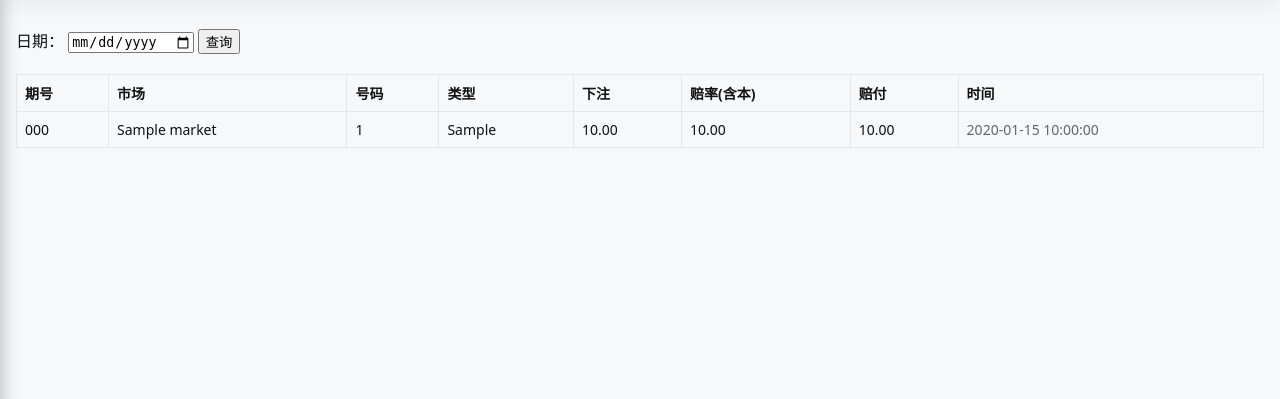
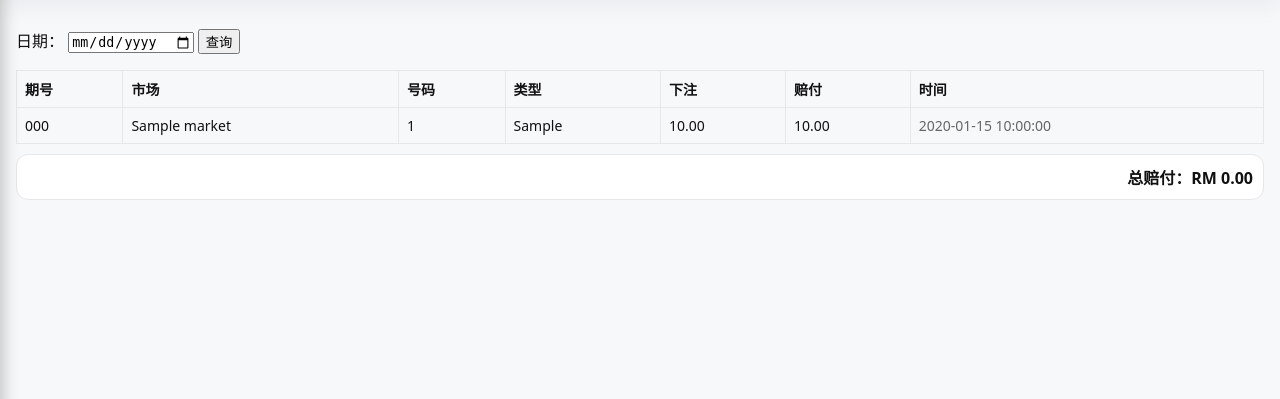
Before and after one commit to boonjun123654/2D, a Flask app: template templates/winning_2d.html in a window 1280 px wide. Shown: the part 63-462 px from the top of the page. Run offline with Flask 3, Linux system fonts and the light colour scheme; the template is opened without the code that fills it: most values are stand-ins (such as "Sample title", 1, 10 or a date in 2020); some libraries are stand-ins or nearby versions.

Commit message:
Update winning_2d.html

```diff
--- a/templates/winning_2d.html
+++ b/templates/winning_2d.html
@@ -4,12 +4,16 @@
 
 {% block head_extra %}
 <style>
-  form{margin:12px 0 20px}
+  form{margin:12px 0 16px}
   table{border-collapse:collapse;width:100%}
   th, td{border:1px solid #e5e7eb;padding:8px;font-size:14px}
   th{background:#f6f8fa;text-align:left}
   .muted{color:#666}
-  .empty{color:#999;border:1px dashed #ddd;border-radius:12px;padding:14px;margin-top:10px}
+  .empty{color:#999;border:1px dashed #ddd;border-radius:12px;padding:14px;margin-top:10px;background:#fff}
+  .totals{
+    margin-top:10px;padding:10px;border:1px solid #e5e7eb;border-radius:12px;
+    background:#fff;font-weight:700;display:flex;justify-content:flex-end
+  }
 </style>
 {% endblock %}
 
@@ -29,7 +33,6 @@
           <th>号码</th>
           <th>类型</th>
           <th>下注</th>
-          <th>赔率(含本)</th>
           <th>赔付</th>
           <th>时间</th>
         </tr>
@@ -42,14 +45,18 @@
           <td>{{ r.number }}</td>
           <td>{{ r.hit_type }}</td>
           <td>{{ '%.2f'|format(r.stake) }}</td>
-          <td>{{ '%.2f'|format(r.odds) }}</td>
-          <td>{{ '%.2f'|format(r.payout) }}</td>
+          {# 赔付显示：本金 + 赔款（payout 不含本） #}
+          <td>{{ '%.2f'|format(r.stake + r.payout) }}</td>
           <td class="muted">{{ r.created_at }}</td>
         </tr>
         {% endfor %}
       </tbody>
     </table>
+
+    <div class="totals">
+      总赔付：RM {{ '%.2f'|format(total_return) }}
+    </div>
   {% else %}
-    <div class="empty">暂无记录（当天可能尚未开奖或无人中奖）。</div>
+    <div class="empty">暂无记录</div>
   {% endif %}
 {% endblock %}
```
